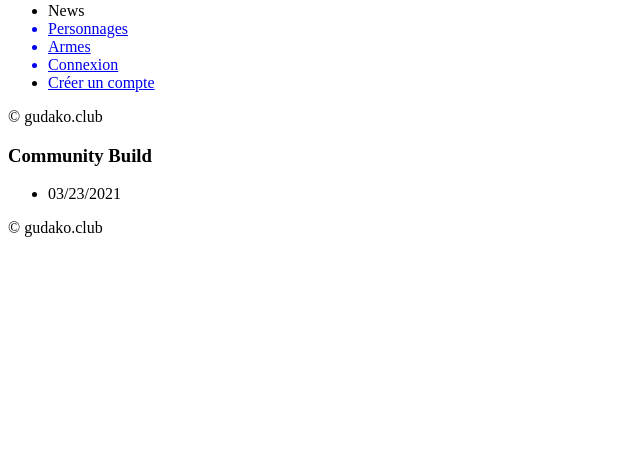
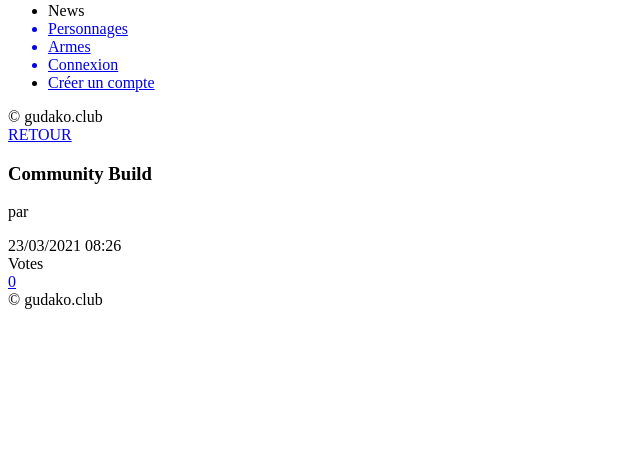
Before and after one commit to medotek/gi-wiki, a Symfony app: template templates/character/form/index.community-build.html.twig in a window 1280 px wide. Shown: the part 344-800 px from the top of the page, without its empty margins (0-640 px from the left). Run offline with Twig, Linux system fonts and the light colour scheme; the template is opened without the code that fills it: most values are stand-ins (such as "Sample title", 1, 10 or a date in 2020); some libraries are stand-ins or nearby versions.

Commit message:
[*](Character communityBuild index) Added more details + date + author + tags

```diff
--- a/templates/character/form/index.community-build.html.twig
+++ b/templates/character/form/index.community-build.html.twig
@@ -4,22 +4,46 @@
 
 {% block body %}
     <div class="character-profile">
-        <div class="section-community-build"  id="community-build">
+        <div class="button-prev">
+            <a href="{{ path('character',  {'id': character.id }) }}">
+                <div class="button-return">RETOUR</div>
+            </a>
+        </div>
+        <div class="section-community-build" id="community-build">
             <div class="title-header">
                 <h3>Community Build</h3>
                 <div class="blue-bar"></div>
             </div>
-            <ul>
+            <div class="community-builds">
                 {% for characterBuild in charactersBuild %}
+                    <div class="community-build">
 
-                    <li>
-                        {{ characterBuild[0].creationdate|date("m/d/Y") }}
-                        {{ characterBuild[1].name }}
-                    </li>
+                        <div class="build-title">{{ characterBuild[1].name }}</div>
+                        <div class="build-author">par {{ characterBuild[2].name }}</div>
+                        <div></div>
+                        <ul class="tag-list">
+                            {% for tags in characterBuild[3]|slice(0, 5) %}
+                                {% if tags is null %}{% elseif tags is empty %}{% else %}
+                                    <li class="build-tag">{{ tags }}</li>
+                                {% endif %}
+                            {% endfor %}
+                        </ul>
+                        <div class="build-date">{{ characterBuild[0].creationdate|date("d/m/Y H:i") }}</div>
+                        <div class="label-vote">Votes</div>
+                        <a href="{{ path('add-vote-to-build',  {'id': characterBuild[1].gamecharacter.id, 'buildId':characterBuild[1].id }) }}">
+                            <div class="vote-number">
+                                {% if characterBuild[0].votesbuild is null %}
+                                    0
+                                {% else %}
+                                    {{ characterBuild[0].votesbuild }}
+                                {% endif %}
+                            </div>
+                        </a>
+                    </div>
                 {% endfor %}
-            </ul>
+            </div>
         </div>
-
     </div>
 
+
 {% endblock %}
```
Also changed, not shown: src/Controller/CharacterController.php (+20 -4 lines).
